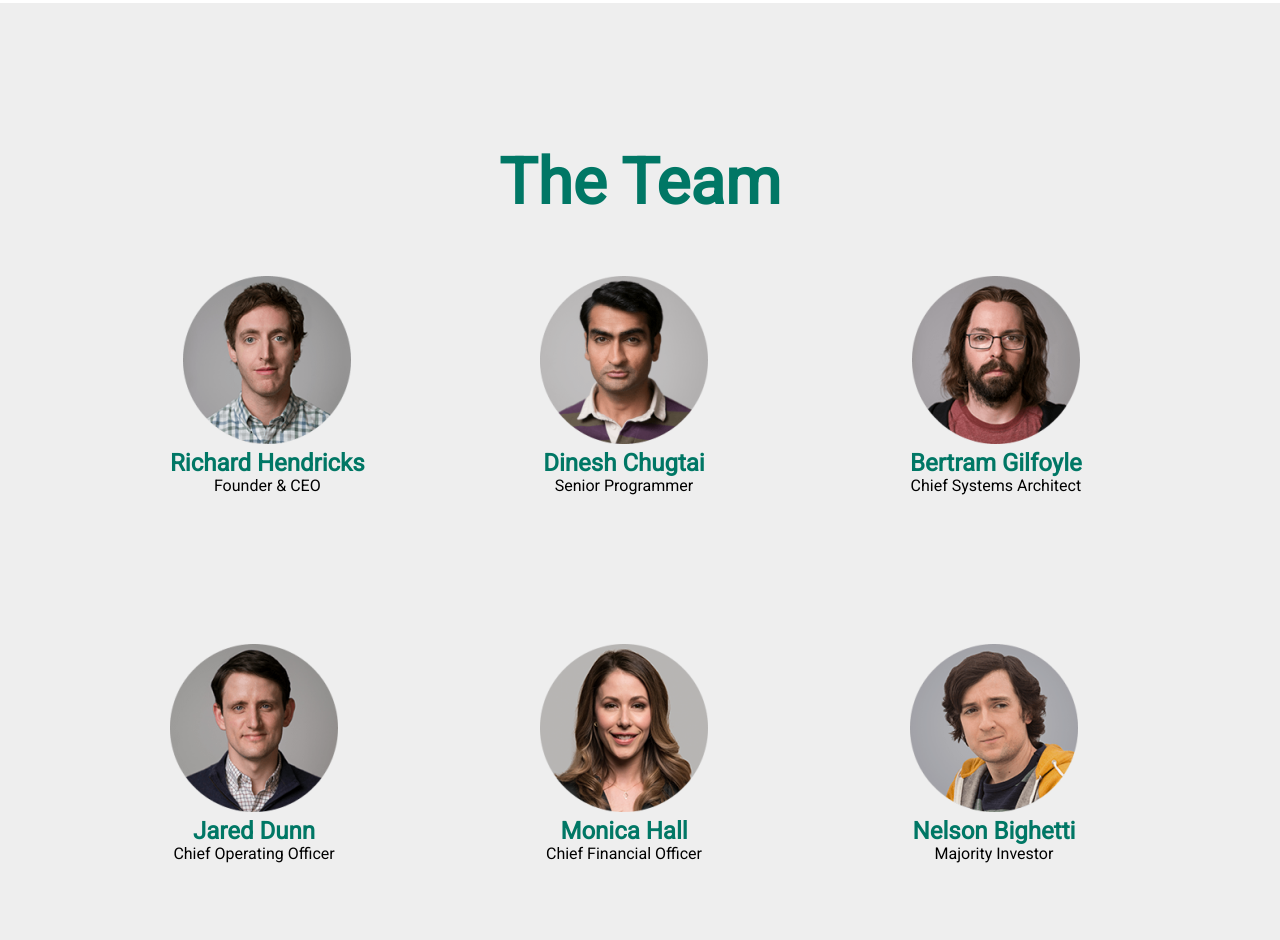
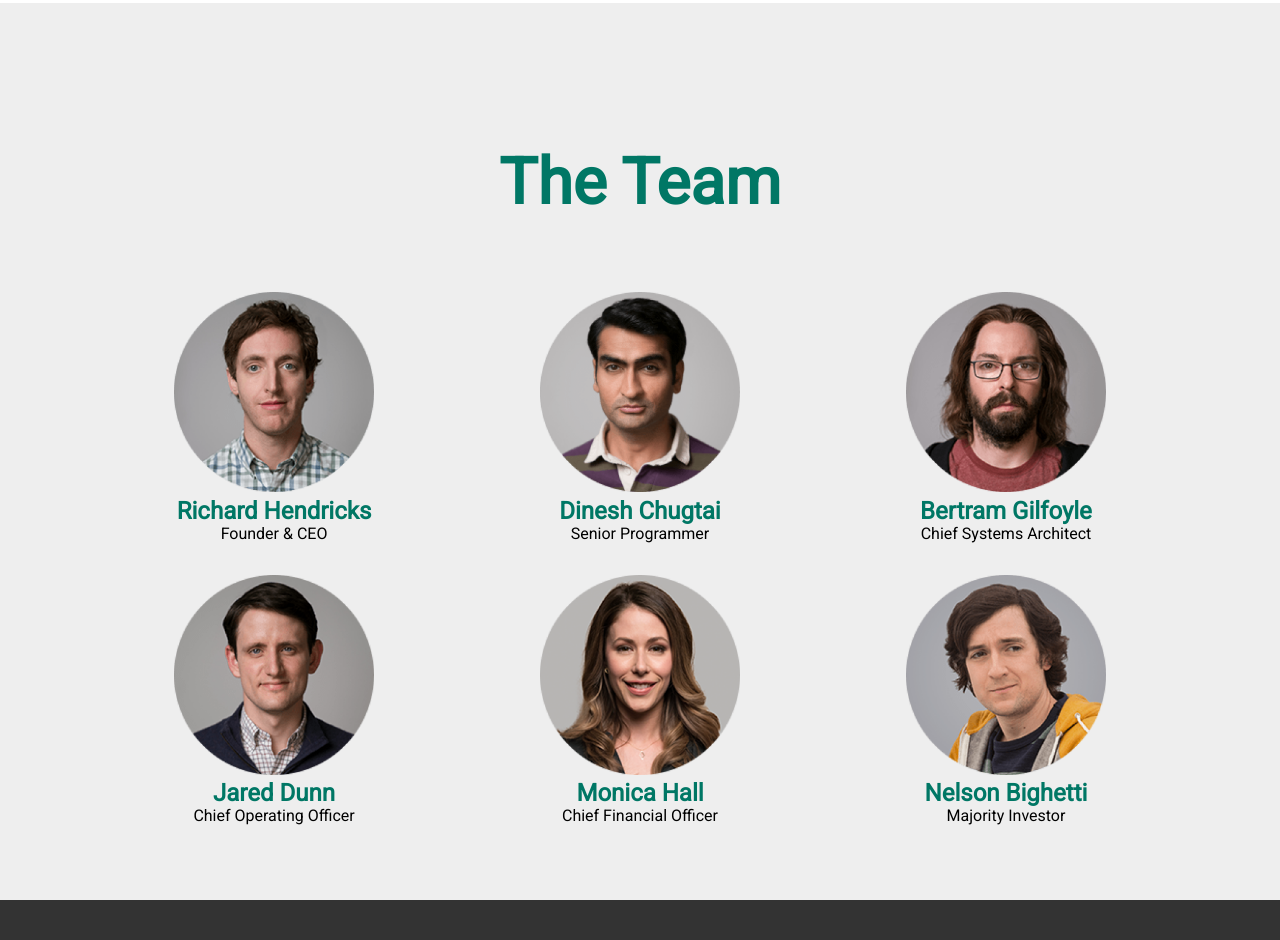
Before and after one commit to gari7766/First_html, a plain HTML site: page index.html in a window 1280 px wide. Shown: the part 2180-3120 px from the top of the page. Drawn offline with Linux system fonts and the light colour scheme.

Commit message:
team_display-flex

```diff
--- a/index.html
+++ b/index.html
@@ -94,42 +94,42 @@
       <div class="block block_command">
         <div class="photo_block">
           <figure>
-            <img src="Pictures/Richard.png" alt="Картинка" width="168" height="168" />
+            <img src="Pictures/Richard.png" alt="Картинка" width="200" height="200" />
             <figcaption>Richard Hendricks</figcaption>
             <figcaption>Founder & CEO</figcaption>
           </figure>
         </div>
         <div class="photo_block">
           <figure>
-            <img src="Pictures/Dinesh.png" alt="Картинка" width="168" height="168" />
+            <img src="Pictures/Dinesh.png" alt="Картинка" width="200" height="200" />
             <figcaption>Dinesh Chugtai</figcaption>
             <figcaption>Senior Programmer</figcaption>
           </figure>
         </div>
         <div class="photo_block no-right-margin">
           <figure>
-            <img src="Pictures/Bertram.png" alt="Картинка" width="168" height="168" />
+            <img src="Pictures/Bertram.png" alt="Картинка" width="200" height="200" />
             <figcaption>Bertram Gilfoyle</figcaption>
             <figcaption>Chief Systems Architect</figcaption>
           </figure>
         </div>
         <div class="photo_block">
           <figure>
-            <img src="Pictures/Jared.png" alt="Картинка" width="168" height="168" />
+            <img src="Pictures/Jared.png" alt="Картинка" width="200" height="200" />
             <figcaption>Jared Dunn</figcaption>
             <figcaption>Chief Operating Officer</figcaption>
           </figure>
         </div>
         <div class="photo_block">
           <figure>
-            <img src="Pictures/Monica.png" alt="Картинка" width="168" height="168" />
+            <img src="Pictures/Monica.png" alt="Картинка" width="200" height="200" />
             <figcaption>Monica Hall</figcaption>
             <figcaption>Chief Financial Officer</figcaption>
           </figure>
         </div>
         <div class="photo_block no-right-margin">
           <figure>
-            <img src="Pictures/Nelson.png" alt="Картинка" width="168" height="168" />
+            <img src="Pictures/Nelson.png" alt="Картинка" width="200" height="200" />
             <figcaption>Nelson Bighetti</figcaption>
             <figcaption>Majority Investor</figcaption>
           </figure>
--- a/style2.css
+++ b/style2.css
@@ -185,16 +185,19 @@ figcaption:first-of-type {
 }
 
 .photo_block {
-  width: 200px;
-  display: inline-block;
-  margin: auto 83px 145px;
+  flex-basis: 33%;
 }
 .block_command {
-  display: block;
-  text-align: center;
+  display: flex;
+  justify-content: center;
+  flex-wrap: wrap;
+  padding-bottom: 58px;
+
+
 }
 
 figure {
+  margin: 0 auto
   display: table-cell; /* текс в одну строку */
   text-align: center; /* текс выравнивается по центру */
 }
```
